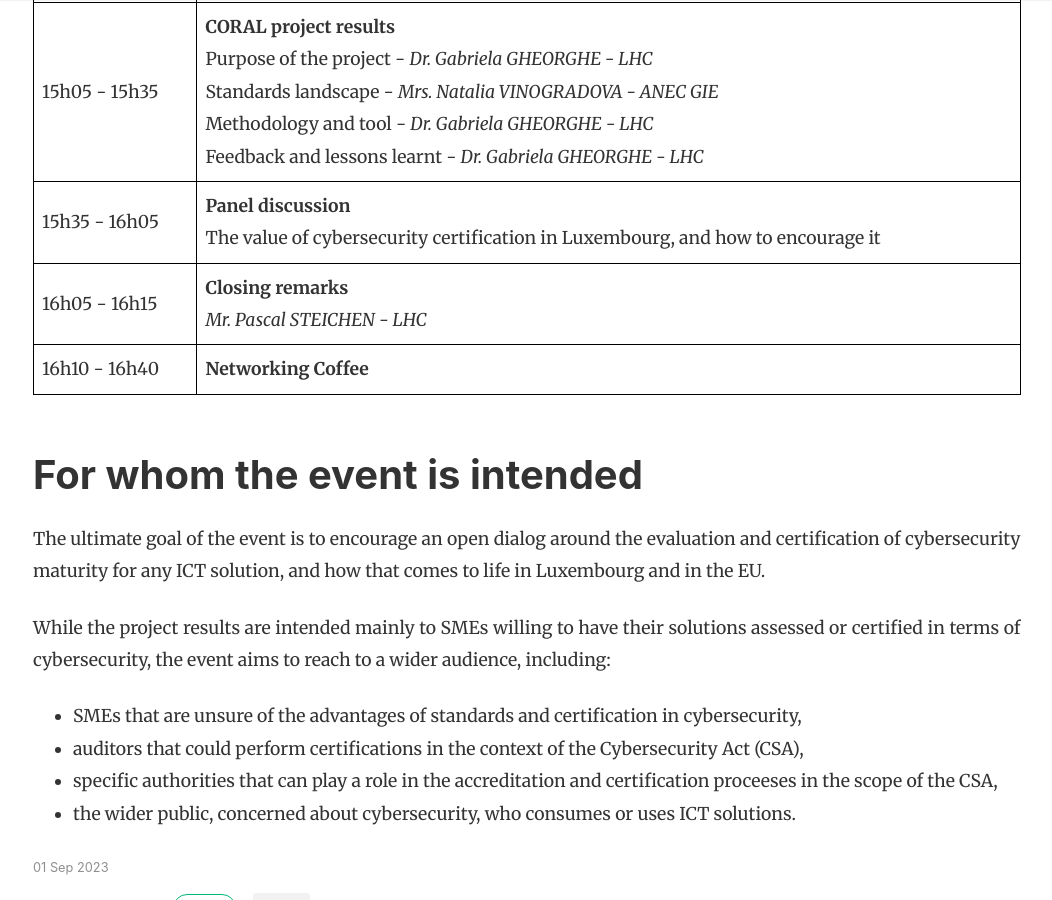
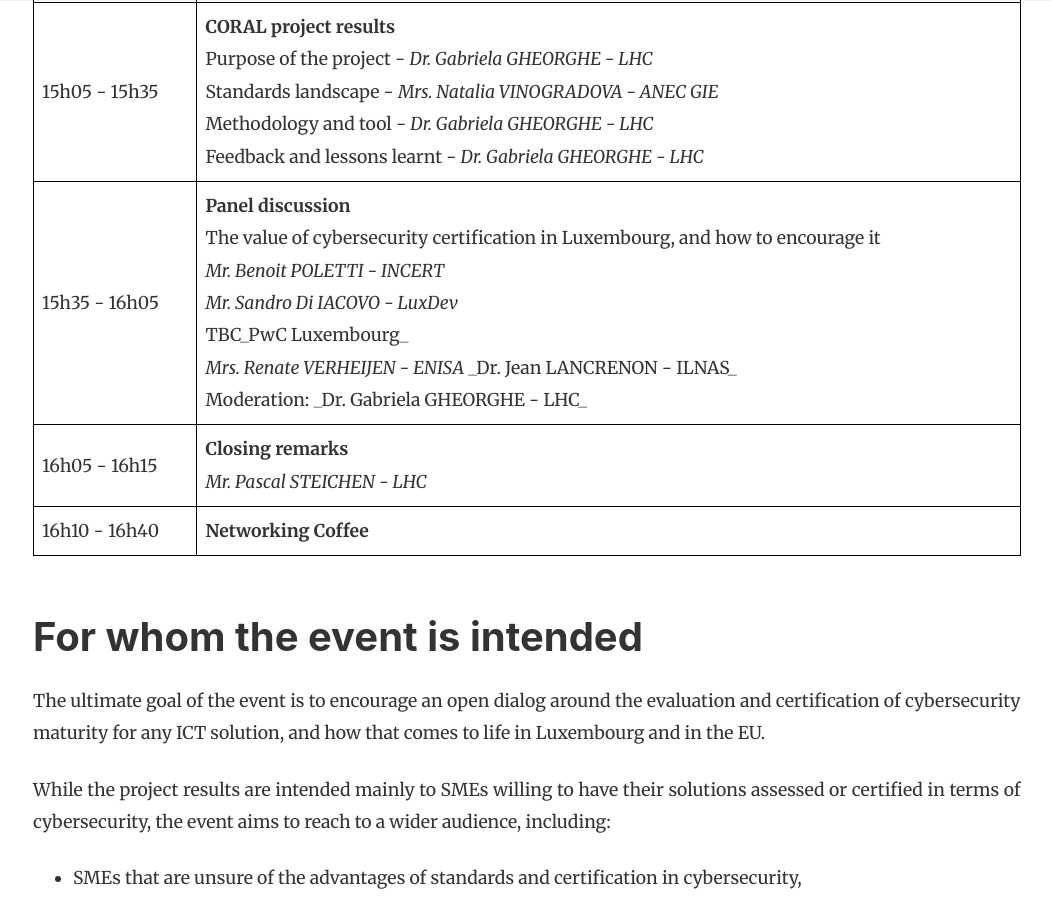
Before and after one commit to NC3-LU/coral-project, a Jekyll site: the page built from _posts/2023-09-01-CORAL-event-agenda.markdown, in a window 1280 px wide and 900 px high, scrolled down 1638 px. Shown: the whole window, without its empty margins (67-1119 px from the left). Built offline with Jekyll 4.4.1, drawn with Linux system fonts in a browser that asks for light colours; nearby versions of some CDN libraries.

Commit message:
agenda update

```diff
--- a/_posts/2023-09-01-CORAL-event-agenda.markdown
+++ b/_posts/2023-09-01-CORAL-event-agenda.markdown
@@ -29,7 +29,7 @@
 | 14h35 - 14h50  | **Cybersecurity Certification and the CSA, and ILNAS’s role** <br> _Dr. Jean LANCRENON - ILNAS_ |
 | 14h50 - 15h05	 | **Cybersecurity Standardisation** <br> _Mrs. Natalia VINOGRADOVA - ANEC GIE_ |
 | 15h05 - 15h35	 |**CORAL project results** <br> Purpose of the project - _Dr. Gabriela GHEORGHE - LHC_ <br>Standards landscape - _Mrs. Natalia VINOGRADOVA - ANEC GIE_ <br> Methodology and tool - _Dr. Gabriela GHEORGHE - LHC_ <br> Feedback and lessons learnt - _Dr. Gabriela GHEORGHE - LHC_ |
-| 15h35 - 16h05	 | **Panel discussion** <br> The value of cybersecurity certification in Luxembourg, and how to encourage it |
+| 15h35 - 16h05	 | **Panel discussion** <br> The value of cybersecurity certification in Luxembourg, and how to encourage it <br> _Mr. Benoit POLETTI - INCERT_ <br> _Mr. Sandro Di IACOVO - LuxDev_ <br> TBC_PwC Luxembourg_ <br> _Mrs. Renate VERHEIJEN - ENISA_ <bt>_Dr. Jean LANCRENON - ILNAS_ <br> Moderation: _Dr. Gabriela GHEORGHE - LHC_ |
 | 16h05 - 16h15  | **Closing remarks** <br> _Mr. Pascal STEICHEN - LHC_ |
 | 16h10 - 16h40  | **Networking Coffee** |
 
```
